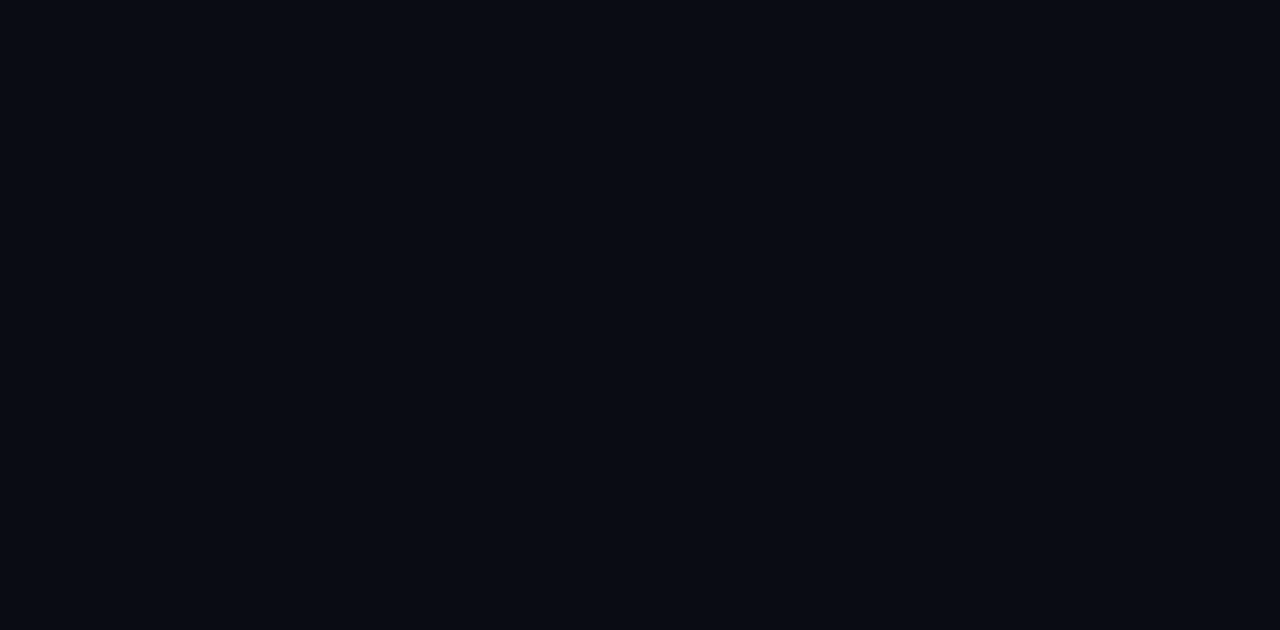
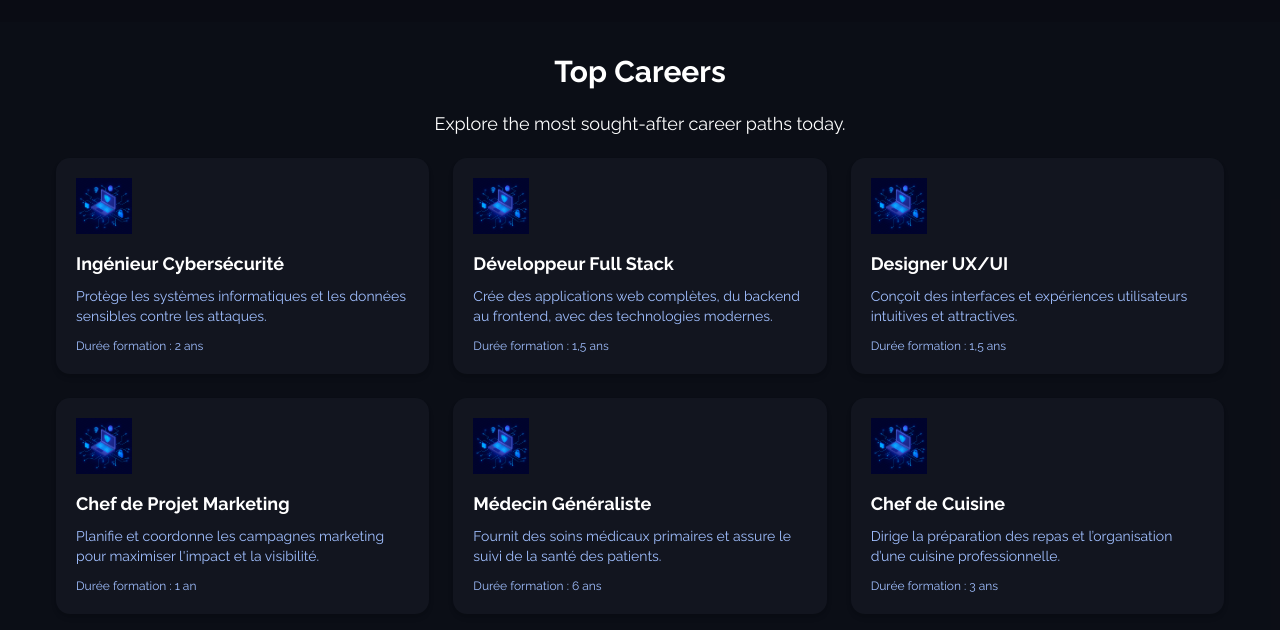
Before and after one commit to TsioryJonathan/RoadBot, a Next.js app: page / in a window 1280 px wide. Shown: the part 818-1448 px from the top of the page. Before the commit the page ends 840 px from the top, so only its background shows below. Built offline with nearby package versions, Linux system fonts and the light colour scheme.

Commit message:
feat: top careers section

```diff
--- a/public/images/assets.ts
+++ b/public/images/assets.ts
@@ -1,8 +1,10 @@
 import logo from "./logo.png";
 import hero from "./hero.png"
+import cyberIllustration from "./cyberIllustration.jpg"
 const assets = {
   logo,
   hero
+  ,cyberIllustration
 };
 
 export default assets;
--- a/src/app/page.tsx
+++ b/src/app/page.tsx
@@ -1,10 +1,64 @@
 import Hero from "@/components/landing/Hero";
+import TopCareers from "@/components/landing/TopCareers";
+import { Career } from "@/types/Career";
+import assets from "../../public/images/assets";
 
+export const topCareers: Career[] = [
+  {
+    id: 1,
+    title: "Ingénieur Cybersécurité",
+    description:
+      "Protège les systèmes informatiques et les données sensibles contre les attaques.",
+    duration: "2 ans",
+    icon: assets.cyberIllustration,
+  },
+  {
+    id: 2,
+    title: "Développeur Full Stack",
+    description:
+      "Crée des applications web complètes, du backend au frontend, avec des technologies modernes.",
+    duration: "1,5 ans",
+    icon: assets.cyberIllustration,
+  },
+  {
+    id: 3,
+    title: "Designer UX/UI",
+    description:
+      "Conçoit des interfaces et expériences utilisateurs intuitives et attractives.",
+    duration: "1,5 ans",
+    icon: assets.cyberIllustration,
+  },
+  {
+    id: 4,
+    title: "Chef de Projet Marketing",
+    description:
+      "Planifie et coordonne les campagnes marketing pour maximiser l'impact et la visibilité.",
+    duration: "1 an",
+    icon: assets.cyberIllustration,
+  },
+  {
+    id: 5,
+    title: "Médecin Généraliste",
+    description:
+      "Fournit des soins médicaux primaires et assure le suivi de la santé des patients.",
+    duration: "6 ans",
+    icon: assets.cyberIllustration,
+  },
+  {
+    id: 6,
+    title: "Chef de Cuisine",
+    description:
+      "Dirige la préparation des repas et l’organisation d’une cuisine professionnelle.",
+    duration: "3 ans",
+    icon: assets.cyberIllustration,
+  },
+];
 
 export default function Home() {
   return (
     <div className="w-full h-full overflow-x-hidden">
       <Hero />
+      <TopCareers trendingCareers={topCareers} />
     </div>
   );
 }
--- /dev/null
+++ b/src/components/landing/CareerCard.tsx
@@ -0,0 +1,40 @@
+import React from "react";
+import Image from "next/image";
+import { Career } from "@/types/Career";
+
+interface CareerCardProps {
+  career: Career;
+}
+
+export const CareerCard: React.FC<CareerCardProps> = ({ career }) => {
+  return (
+    <div className="flex flex-col bg-[var(--color-card)] rounded-xl p-5 shadow-md hover:shadow-xl transition-shadow duration-800 hover:scale-[1.03] cursor-pointer ease-in-out">
+      {career.icon && (
+        <div className="w-14 h-14 mb-4">
+          <Image
+            src={career.icon as string}
+            alt={career.title}
+            width={56}
+            height={56}
+            className="object-contain"
+          />
+        </div>
+      )}
+
+      {/* Titre */}
+      <h3 className="text-lg font-semibold text-[var(--color-text-primary)] mb-2">
+        {career.title}
+      </h3>
+
+      {/* Description */}
+      <p className="text-sm text-[var(--color-text-secondary)] line-clamp-3 mb-3">
+        {career.description}
+      </p>
+
+      {/* Durée */}
+      <span className="text-xs text-[var(--color-text-secondary)] mt-auto">
+        Durée formation : {career.duration}
+      </span>
+    </div>
+  );
+};
--- /dev/null
+++ b/src/components/landing/SectionWrapper.tsx
@@ -0,0 +1,31 @@
+import React from "react";
+
+function SectionWrapper({
+  bgColor,
+  title,
+  description,
+  id,
+  children,
+}: {
+  bgColor?: string;
+  title: string;
+  description: string;
+  id:string;
+  children: React.ReactNode;
+}) {
+  return (
+    <section
+      className={`w-full h-full flex flex-col items-center justify-center px-4 py-8 ${
+        bgColor ? bgColor : "bg-white"
+      }`}
+    >
+      <div className="flex flex-col items-center justify-center gap-5">
+        <h2 className="text-center text-3xl font-bold">{title}</h2>
+        <p className="text-lg">{description}</p>
+      </div>
+      {children}
+    </section>
+  );
+}
+
+export default SectionWrapper;
--- /dev/null
+++ b/src/components/landing/TopCareers.tsx
@@ -0,0 +1,25 @@
+import React from "react";
+import SectionWrapper from "./SectionWrapper";
+import { Career } from "@/types/Career";
+import { CometCard } from "../ui/comet-card";
+import Image from "next/image";
+import { CareerCard } from "./CareerCard";
+
+function TopCareers({ trendingCareers }: { trendingCareers: Career[] }) {
+  return (
+    <SectionWrapper
+      id="top-careers"
+      title="Top Careers"
+      description="Explore the most sought-after career paths today."
+      bgColor="bg-[var(--color-card)]/20"
+    >
+      <div className="grid grid-cols-1 sm:grid-cols-2 lg:grid-cols-3 gap-6 px-10 py-5">
+        {trendingCareers.map((career,i) => (
+          <CareerCard career={career} key={i}/>
+        ))}
+      </div>
+    </SectionWrapper>
+  );
+}
+
+export default TopCareers;
--- /dev/null
+++ b/src/components/ui/comet-card.tsx
@@ -0,0 +1,115 @@
+"use client";
+import React, { useRef } from "react";
+import {
+  motion,
+  useMotionValue,
+  useSpring,
+  useTransform,
+  useMotionTemplate,
+} from "motion/react";
+import { cn } from "@/lib/utils";
+
+export const CometCard = ({
+  rotateDepth = 17.5,
+  translateDepth = 20,
+  className,
+  children,
+}: {
+  rotateDepth?: number;
+  translateDepth?: number;
+  className?: string;
+  children: React.ReactNode;
+}) => {
+  const ref = useRef<HTMLDivElement>(null);
+
+  const x = useMotionValue(0);
+  const y = useMotionValue(0);
+
+  const mouseXSpring = useSpring(x);
+  const mouseYSpring = useSpring(y);
+
+  const rotateX = useTransform(
+    mouseYSpring,
+    [-0.5, 0.5],
+    [`-${rotateDepth}deg`, `${rotateDepth}deg`],
+  );
+  const rotateY = useTransform(
+    mouseXSpring,
+    [-0.5, 0.5],
+    [`${rotateDepth}deg`, `-${rotateDepth}deg`],
+  );
+
+  const translateX = useTransform(
+    mouseXSpring,
+    [-0.5, 0.5],
+    [`-${translateDepth}px`, `${translateDepth}px`],
+  );
+  const translateY = useTransform(
+    mouseYSpring,
+    [-0.5, 0.5],
+    [`${translateDepth}px`, `-${translateDepth}px`],
+  );
+
+  const glareX = useTransform(mouseXSpring, [-0.5, 0.5], [0, 100]);
+  const glareY = useTransform(mouseYSpring, [-0.5, 0.5], [0, 100]);
+
+  const glareBackground = useMotionTemplate`radial-gradient(circle at ${glareX}% ${glareY}%, rgba(255, 255, 255, 0.9) 10%, rgba(255, 255, 255, 0.75) 20%, rgba(255, 255, 255, 0) 80%)`;
+
+  const handleMouseMove = (e: React.MouseEvent<HTMLDivElement>) => {
+    if (!ref.current) return;
+
+    const rect = ref.current.getBoundingClientRect();
+
+    const width = rect.width;
+    const height = rect.height;
+
+    const mouseX = e.clientX - rect.left;
+    const mouseY = e.clientY - rect.top;
+
+    const xPct = mouseX / width - 0.5;
+    const yPct = mouseY / height - 0.5;
+
+    x.set(xPct);
+    y.set(yPct);
+  };
+
+  const handleMouseLeave = () => {
+    x.set(0);
+    y.set(0);
+  };
+
+  return (
+    <div className={cn("perspective-distant transform-3d", className)}>
+      <motion.div
+        ref={ref}
+        onMouseMove={handleMouseMove}
+        onMouseLeave={handleMouseLeave}
+        style={{
+          rotateX,
+          rotateY,
+          translateX,
+          translateY,
+          boxShadow:
+            "rgba(0, 0, 0, 0.01) 0px 520px 146px 0px, rgba(0, 0, 0, 0.04) 0px 333px 133px 0px, rgba(0, 0, 0, 0.26) 0px 83px 83px 0px, rgba(0, 0, 0, 0.29) 0px 21px 46px 0px",
+        }}
+        initial={{ scale: 1, z: 0 }}
+        whileHover={{
+          scale: 1.05,
+          z: 50,
+          transition: { duration: 0.2 },
+        }}
+        className="relative rounded-2xl"
+      >
+        {children}
+        <motion.div
+          className="pointer-events-none absolute inset-0 z-50 h-full w-full rounded-[16px] mix-blend-overlay"
+          style={{
+            background: glareBackground,
+            opacity: 0.6,
+          }}
+          transition={{ duration: 0.2 }}
+        />
+      </motion.div>
+    </div>
+  );
+};
```
Also changed, not shown: src/types/Career.d.ts (added, +9 -0 lines), public/images/cyberIllustration.jpg (added).
